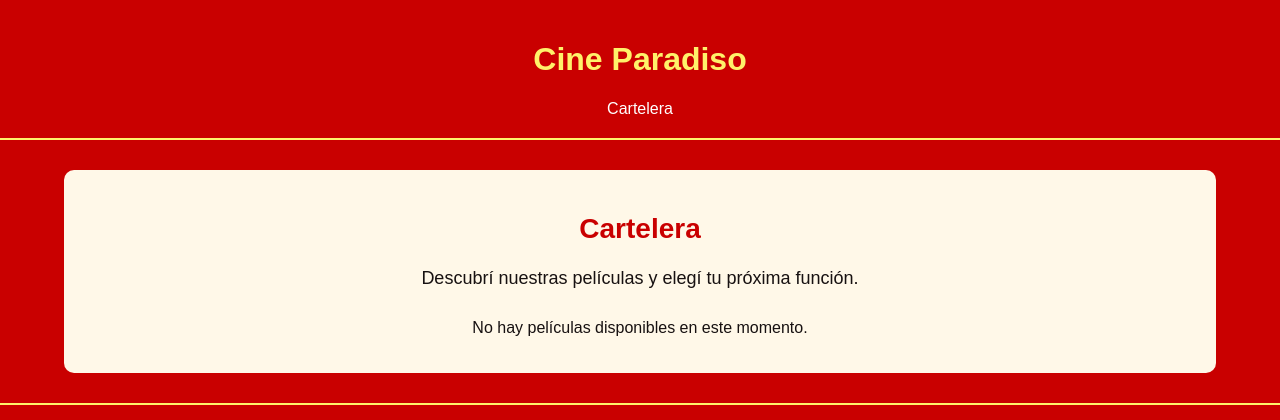
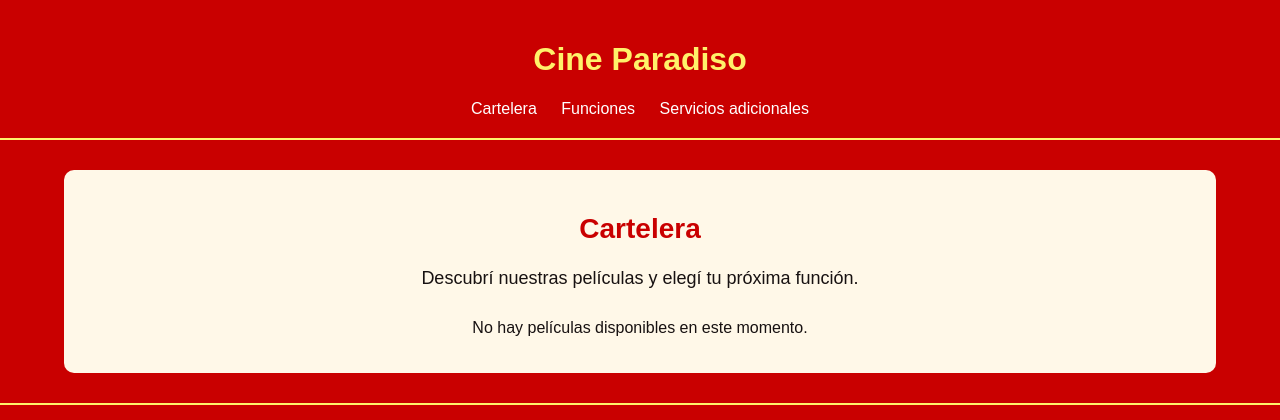
Before and after one commit to guadalupefz/Cine-Paradiso, a Flask app: page / in a window 1280 px wide. Shown: the top 420 px of the page. Run offline with Flask 3, Linux system fonts and the light colour scheme.

Commit message:
mejorar navegacion compartida

```diff
--- a/frontend/templates/base.html
+++ b/frontend/templates/base.html
@@ -1,4 +1,3 @@
-
 <!DOCTYPE html>
 <html lang="es">
 <head>
@@ -17,6 +16,8 @@
 
         <nav aria-label="Navegación principal">
             <a href="{{ url_for('index') }}">Cartelera</a>
+            <a href="{{ url_for('ver_funciones') }}">Funciones</a>
+            <a href="{{ url_for('ver_servicios') }}">Servicios adicionales</a>
         </nav>
     </header>
 
```
